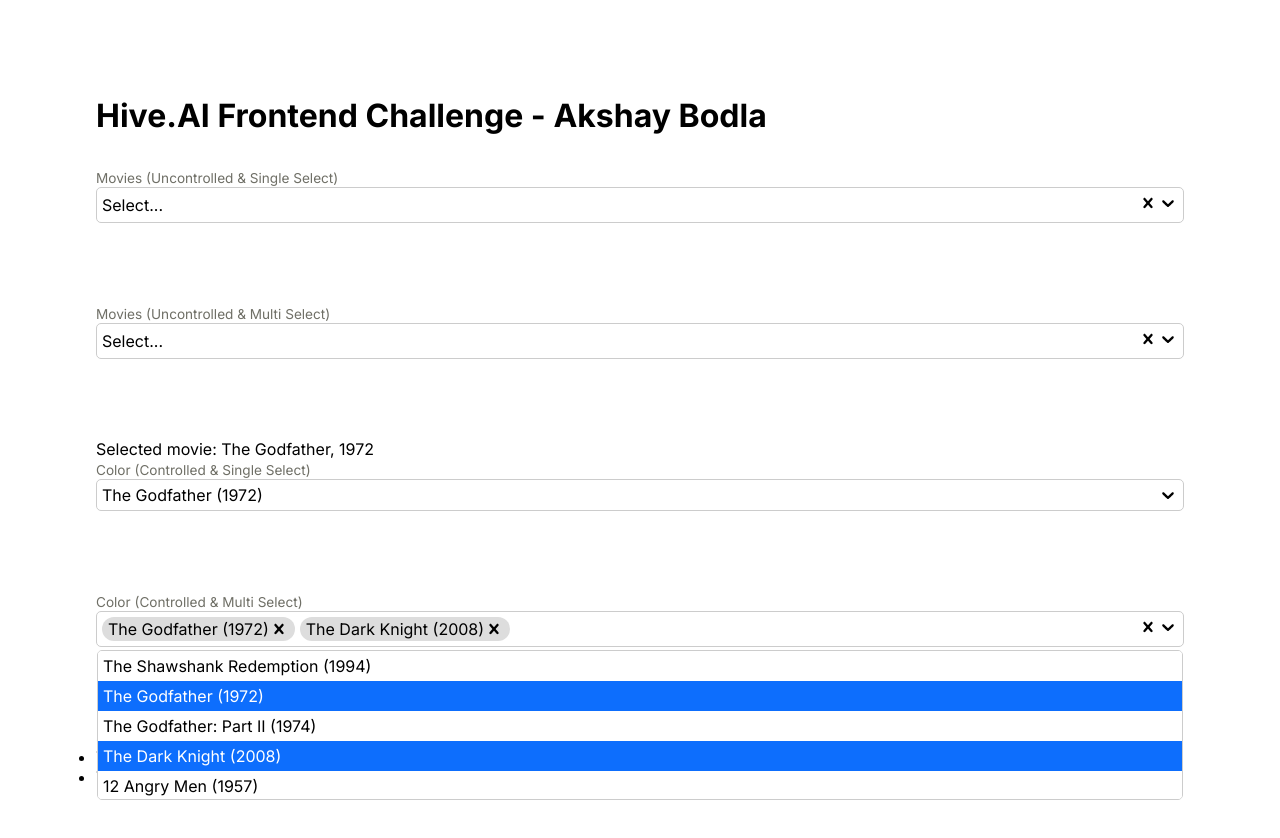
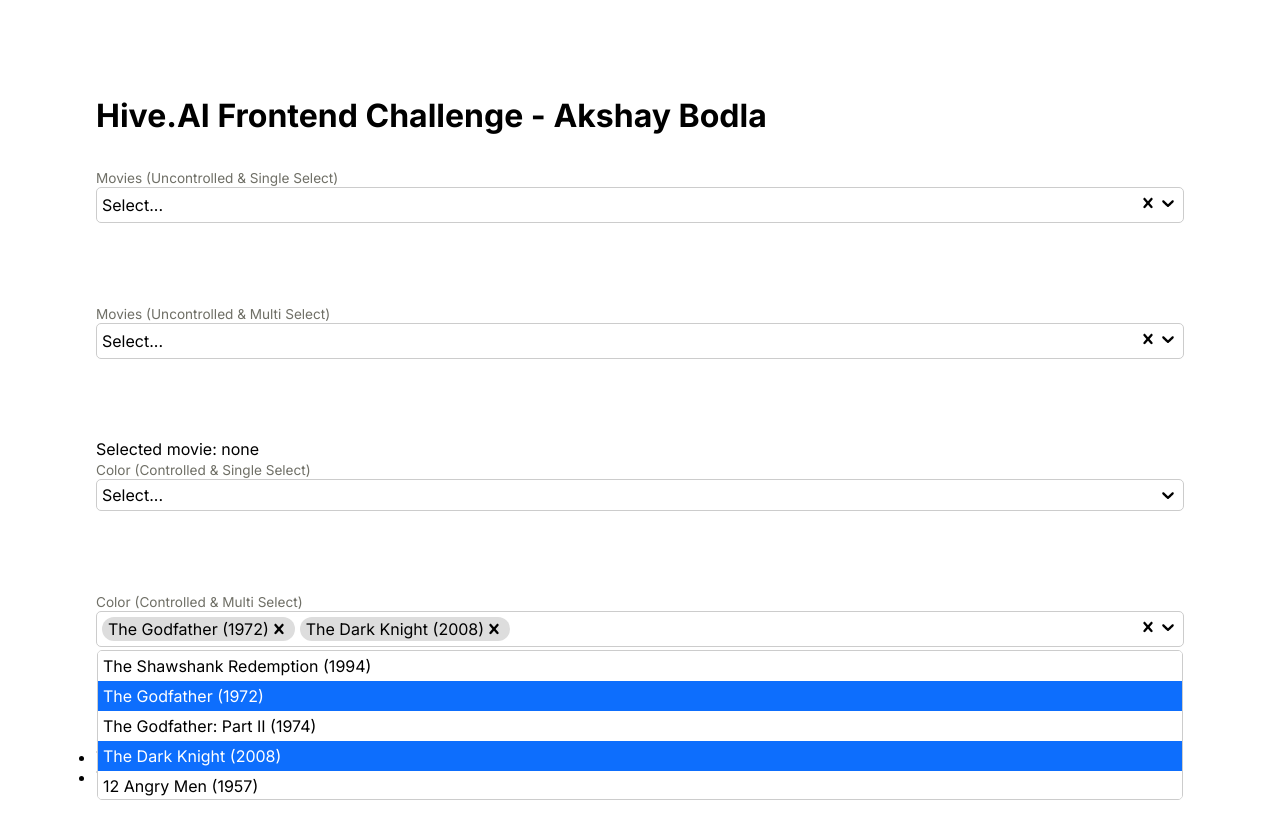
Before and after one commit to AkBo24/hive-ai-frontend-challenge, a Next.js app: page / in a window 1280 px wide. Shown: the top 838 px of the page. Built offline with nearby package versions, Linux system fonts and the light colour scheme.

Commit message:
auto close when click out

```diff
--- a/assets/movies.ts
+++ b/assets/movies.ts
@@ -1,11 +1,11 @@
 import { ReactNode } from 'react';
 
-// Top 100 films as rated by IMDb users. http://www.imdb.com/chart/top
 export interface Movie {
     label: string;
     year: number;
 }
 
+// Top 100 films as rated by IMDb users. http://www.imdb.com/chart/top (repeated twice to test performance)
 export const movies: Movie[] = [
     { label: 'The Shawshank Redemption', year: 1994 },
     { label: 'The Godfather', year: 1972 },
--- a/components/ControlledDropdown/index.tsx
+++ b/components/ControlledDropdown/index.tsx
@@ -1,17 +1,20 @@
 'use client';
-import React, { useState } from 'react';
+import React, { useEffect, useState } from 'react';
 import Dropdown from '@/components/Dropdown';
 import { Movie, movies } from '@/assets/movies';
 
 const ControlledDropdown = () => {
     const [singleOpen, setSingleOpen] = useState<boolean>(false);
-    const [singleMovie, setSingleMovie] = useState<Movie | undefined>(movies[1]);
+    const [singleMovie, setSingleMovie] = useState<Movie | undefined>(undefined);
     const [multipleOpen, setMultipleOpen] = useState<boolean>(true);
     const [multipleMovie, setMultipleMovie] = useState<Movie[]>([movies[1], movies[3]]);
     return (
         <>
             <div>
-                <p>Selected movie: {`${singleMovie?.label}, ${singleMovie?.year}`}</p>
+                <p>
+                    Selected movie:{' '}
+                    {singleMovie ? `${singleMovie?.label}, ${singleMovie?.year}` : 'none'}
+                </p>
                 <Dropdown<Movie>
                     label='Color (Controlled & Single Select)'
                     placeholder='Select...'
@@ -22,7 +25,7 @@
                     setSelectedOptions={(option: Movie | undefined) => {
                         setSingleMovie(option);
                     }}
-                    setOpen={() => setSingleOpen(!singleOpen)}
+                    setOpen={(open?: boolean) => setSingleOpen(open ?? !singleOpen)}
                     ClearIcon={null}
                 />
             </div>
@@ -37,7 +40,7 @@
                     setSelectedOptions={(option: Movie[]) => {
                         setMultipleMovie(option);
                     }}
-                    setOpen={() => setMultipleOpen(!multipleOpen)}
+                    setOpen={(open?: boolean) => setMultipleOpen(open ?? !multipleOpen)}
                     multiple
                 />
 
--- a/components/Dropdown/DefaultComponents.tsx
+++ b/components/Dropdown/DefaultComponents.tsx
@@ -44,7 +44,8 @@
     return (
         <p
             key={`option-${option}`}
-            onClick={() => {
+            onClick={(e) => {
+                e.stopPropagation();
                 if (multiple) {
                     let newSet = new Set(selectedOptions as Set<TOption>);
                     if (newSet.has(option)) newSet.delete(option);
--- a/components/Dropdown/index.tsx
+++ b/components/Dropdown/index.tsx
@@ -1,5 +1,5 @@
 'use client';
-import React, { useState } from 'react';
+import React, { useEffect, useRef, useState } from 'react';
 import '@/components/Dropdown/styles.css';
 import {
     CloseIcon,
@@ -13,7 +13,7 @@
     multiple?: boolean;
     options: TOption[];
     open?: boolean;
-    setOpen?(): void;
+    setOpen?(open?: boolean): void;
     selectedOptions?: TOption[] | TOption;
     setSelectedOptions?(options: TOption[] | TOption | undefined): void;
     renderOption?: (item: TOption) => React.ReactNode;
@@ -38,10 +38,27 @@
     const [selectedOptions, setSelectedOptions] = useState<
         TOption[] | TOption | undefined
     >(multiple ? [] : undefined);
+    const ref = useRef<HTMLDivElement>(null);
 
     const updateSelection = (options: TOption[] | TOption | undefined) => {
         (controlledSetSelectedOptions ?? setSelectedOptions)(options);
     };
+
+    useEffect(() => {
+        const handler = (e: any) => {
+            console.log(ref);
+
+            if (ref.current && !ref.current.contains(e.target)) {
+                if (controlledSetOpen) controlledSetOpen(false);
+                else setOpen(false);
+            }
+        };
+
+        window.addEventListener('click', handler);
+        return () => {
+            window.removeEventListener('click', handler);
+        };
+    }, [open, controlledOpen, controlledSetOpen]);
 
     const getDisplay = () => {
         const options = (controlledSelectedOptions ?? selectedOptions) as TOption[];
@@ -90,7 +107,8 @@
                         } else {
                             setOpen(!open);
                         }
-                    }}>
+                    }}
+                    ref={ref}>
                     <div className='dropdown-selected-value'>{getDisplay()}</div>
                     <div className='dropdown-tools'>
                         {ClearIcon ? (
```
Also changed, not shown: 1 other file (tests, documents, lock files or other folders).
